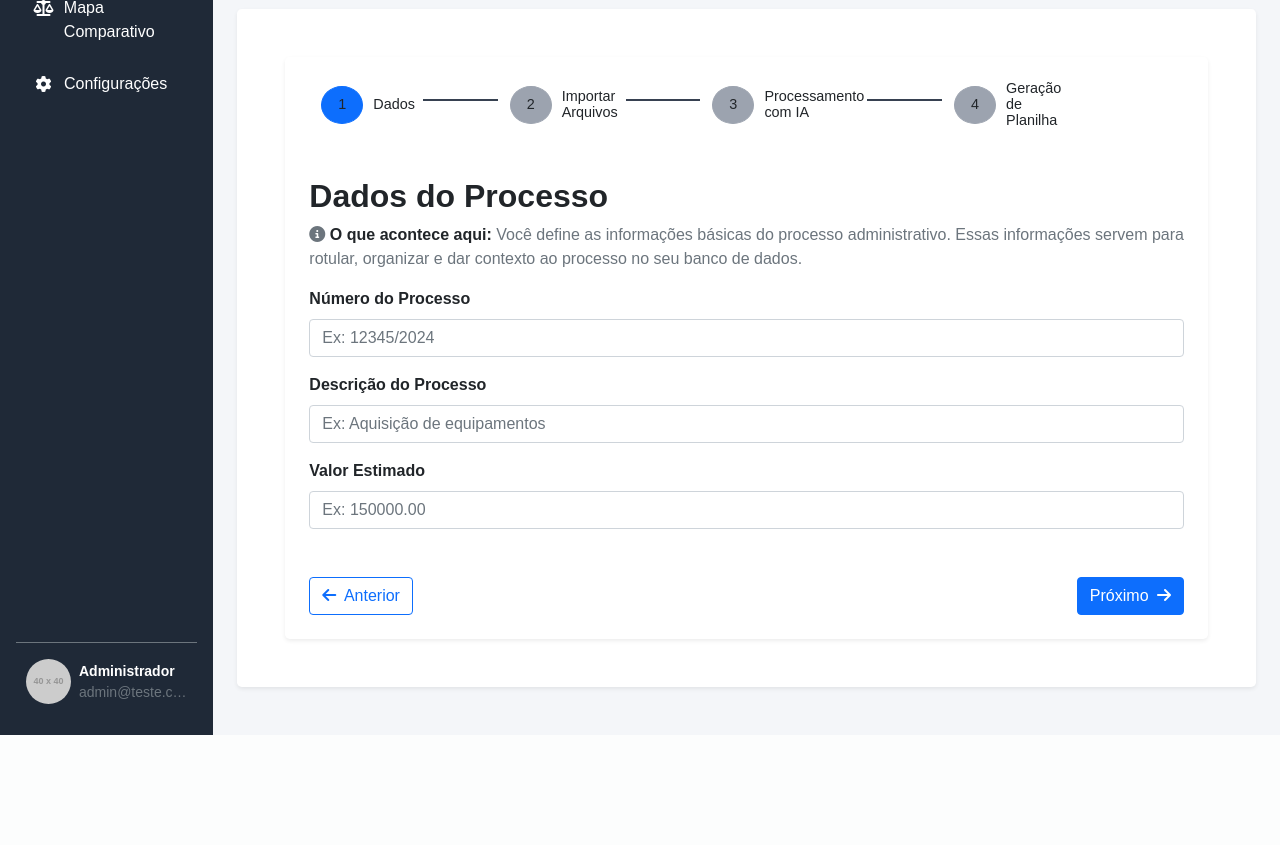
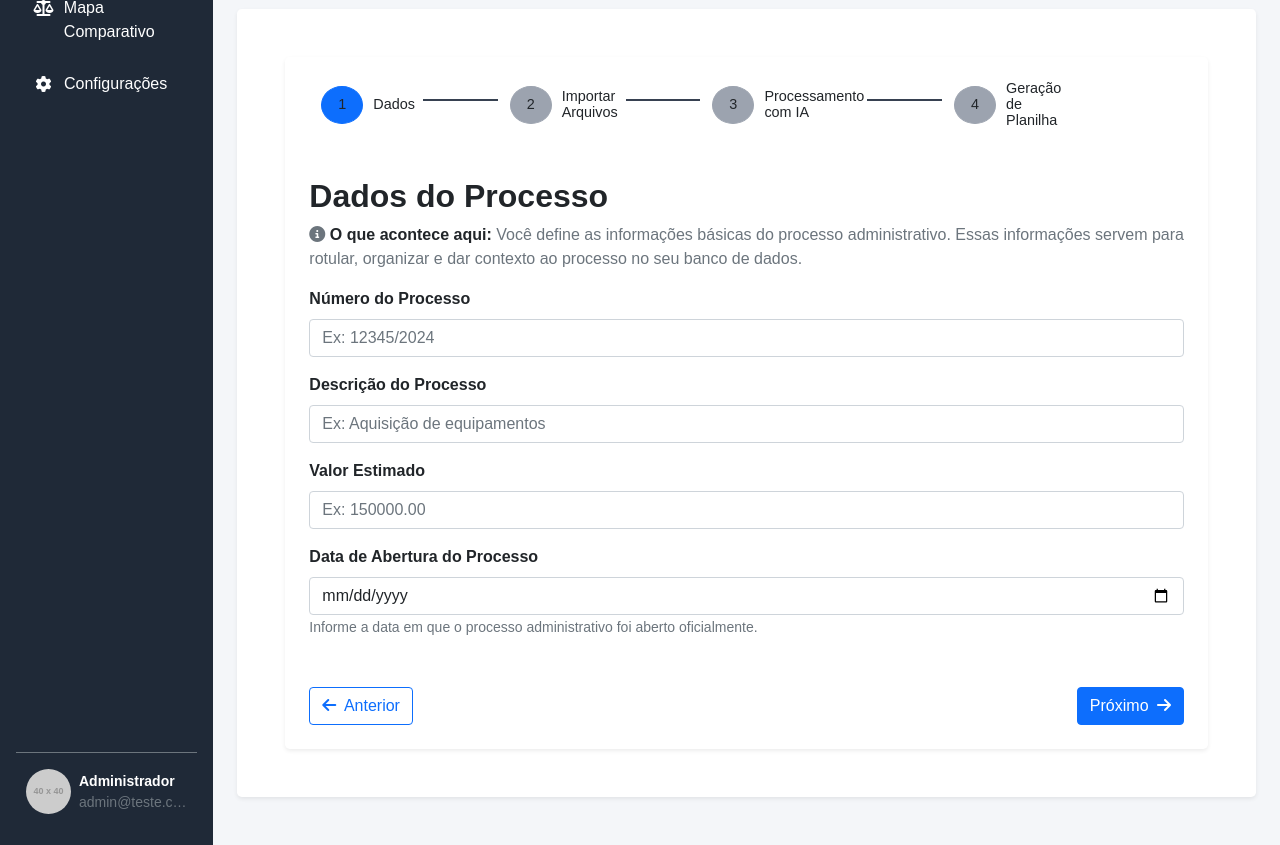
Before and after one commit to TamiresMusafir/arsenal, a Django app: page /processos/novo/ in a window 1280 px wide. Shown: the part 359-1204 px from the top of the page. Before the commit the page ends 1094 px from the top, so only its background shows below. Run offline with Django 5.2, Linux system fonts and the light colour scheme; grey boxes labelled with a size stand in for pictures from a placeholder-image service; some libraries are stand-ins or nearby versions.

Commit message:
Update novoprocesso.html

```diff
--- a/processos/templates/novoprocesso.html
+++ b/processos/templates/novoprocesso.html
@@ -99,6 +99,18 @@
                 Informe o valor estimado.
               </div>
             </div>
+            <div class="mb-3">
+              <label class="form-label fw-bold theme-text">
+                Data de Abertura do Processo
+              </label>
+              <input type="date" class="form-control" name="data_abertura" required>
+              <small class="theme-muted">
+                Informe a data em que o processo administrativo foi aberto oficialmente.
+              </small>
+              <div class="invalid-feedback">
+                Informe a data de abertura do processo.
+              </div>
+            </div>
           </div>
 
           <!-- PASSO 2: Importar Arquivos -->
```
